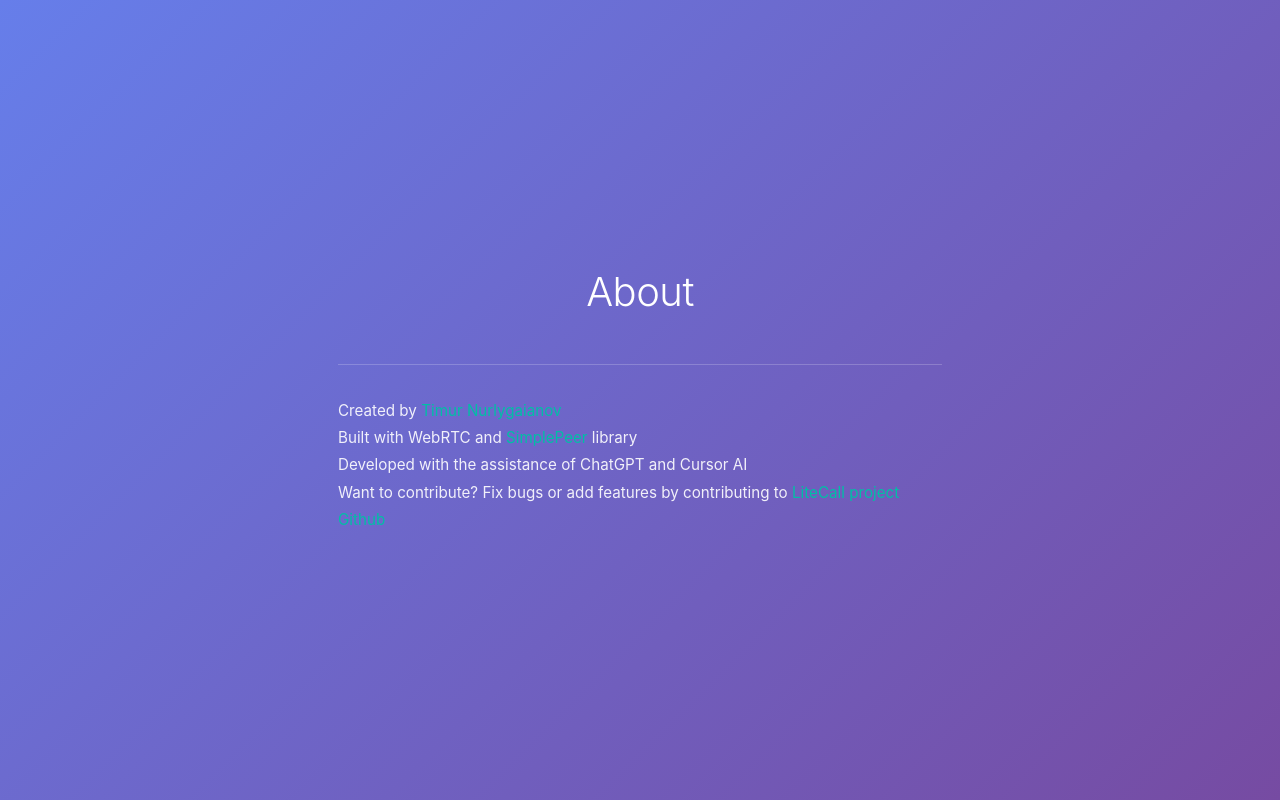
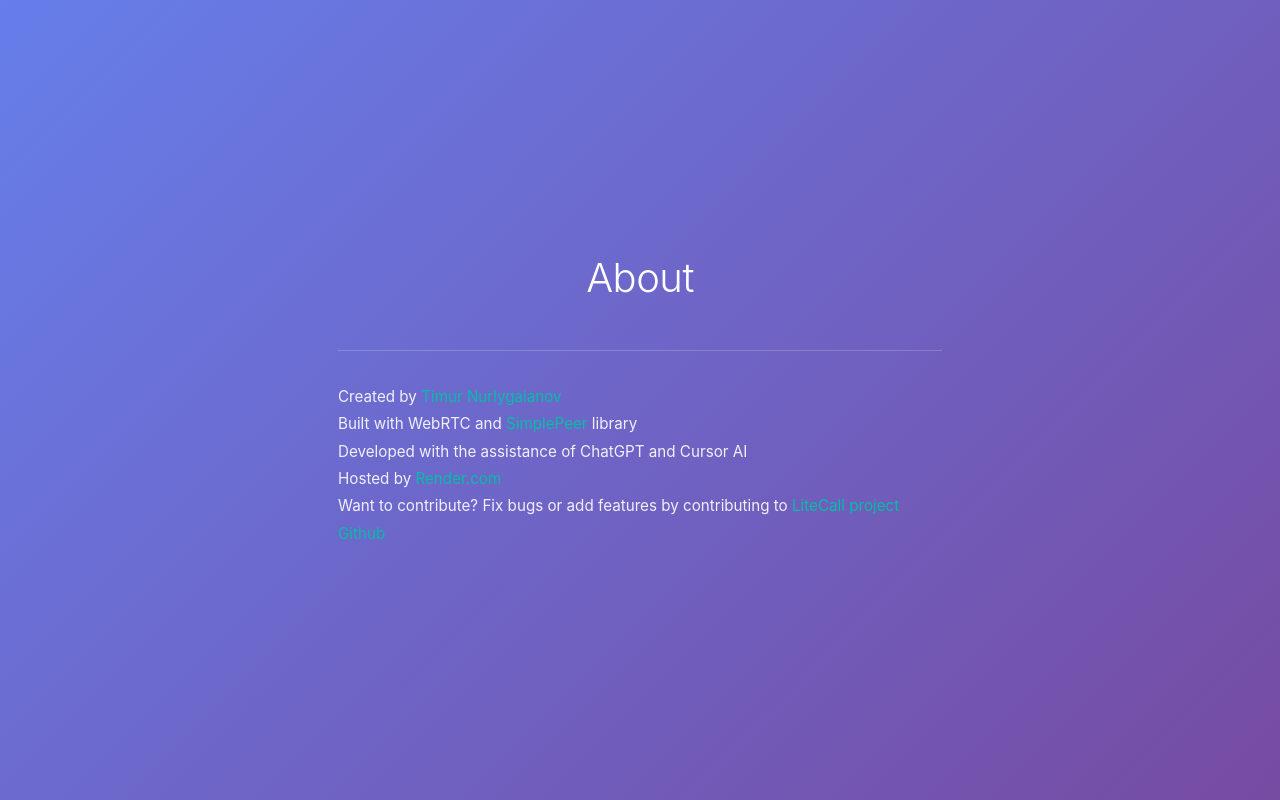
Before and after one commit to TimurNurlygayanov/litecall, a website: page public/index.html in a window 1280 px wide. Shown: the part 1600-2400 px from the top of the page. Drawn offline with Linux system fonts and the light colour scheme; no server answers.

Commit message:
Added more description

```diff
--- a/public/index.html
+++ b/public/index.html
@@ -243,6 +243,7 @@
         <p>Created by <a href="https://www.linkedin.com/in/timur-nurlygaianov/" target="_blank" rel="noopener noreferrer">Timur Nurlygaianov</a></p>
         <p>Built with WebRTC and <a href="https://github.com/feross/simple-peer" target="_blank" rel="noopener noreferrer">SimplePeer</a> library</p>
         <p>Developed with the assistance of ChatGPT and Cursor AI</p>
+        <p>Hosted by <a href="https://render.com" target="_blank" rel="noopener noreferrer">Render.com</a></p>
         <p>Want to contribute? Fix bugs or add features by contributing to <a href="https://github.com/TimurNurlygayanov/litecall" target="_blank" rel="noopener noreferrer">LiteCall project Github</a></p>
       </div>
     </div>
```
